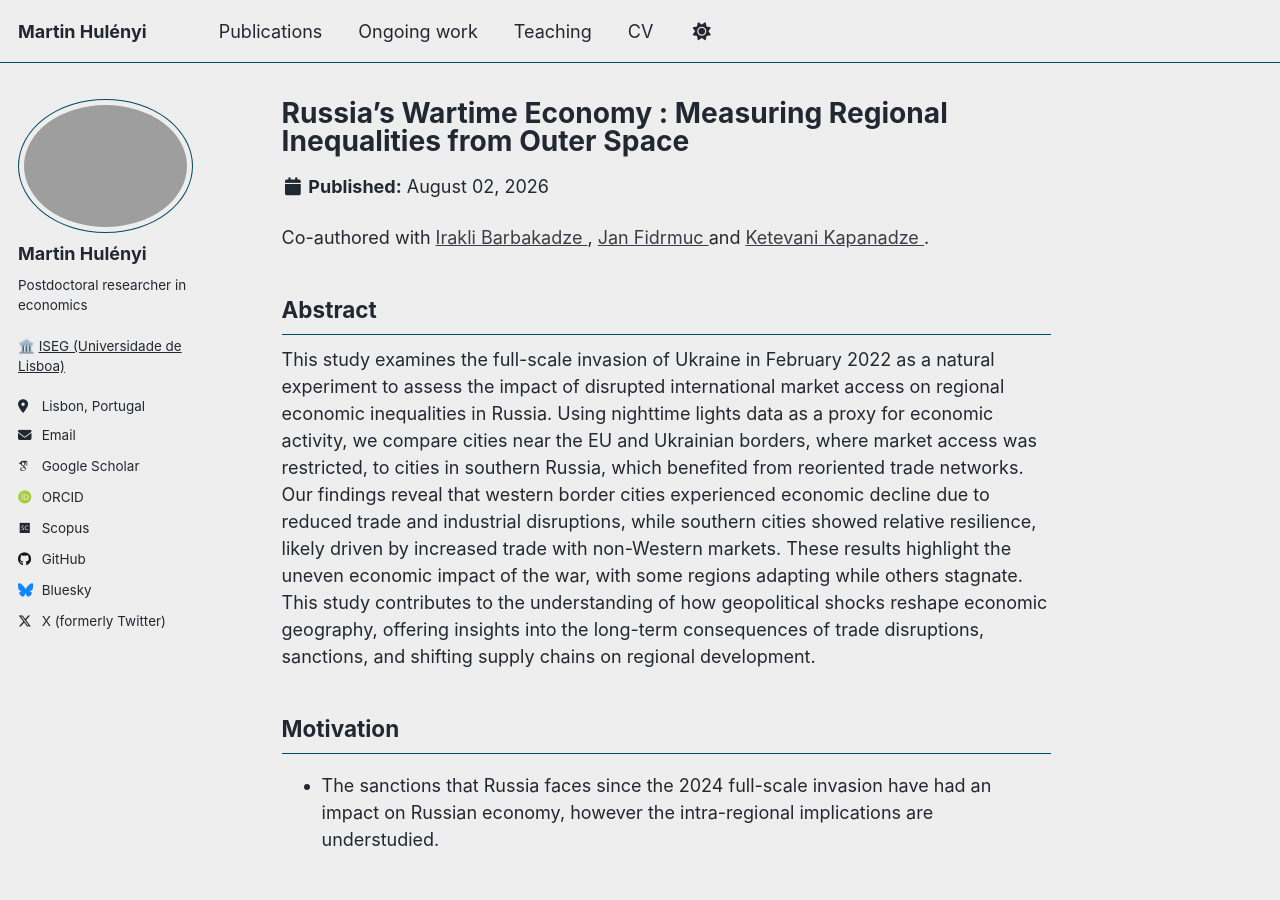
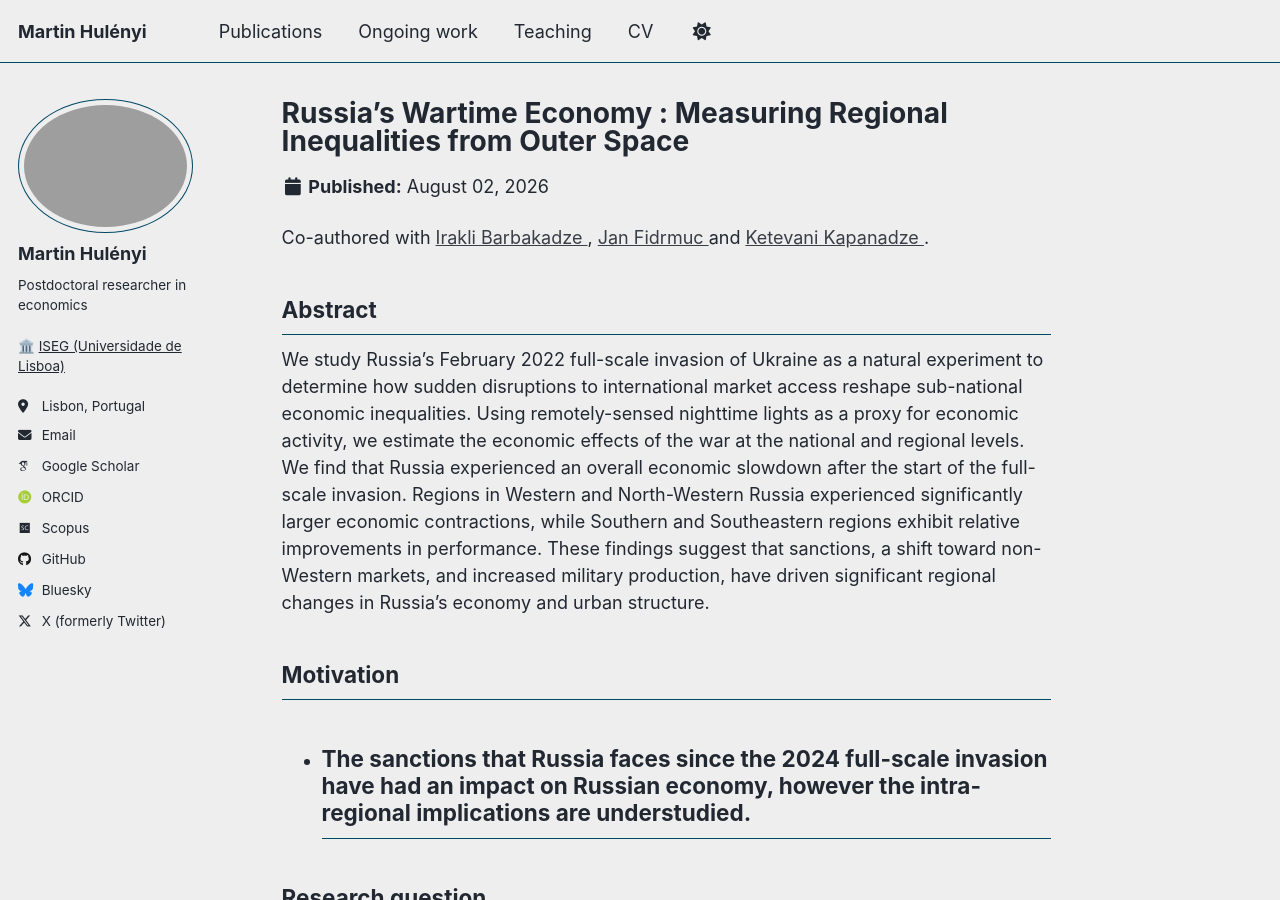
Before and after one commit to martinhulenyi/martinhulenyi.github.io, a Jekyll site: the page built from _ongoing_work/04_russia_sanctions.md, in a window 1280 px wide and 900 px high. Built offline with Jekyll 4.4.1, drawn with Linux system fonts in a browser that asks for light colours; some web fonts are replaced; some of the changed text lies outside the part shown.

Commit message:
Update 04_russia_sanctions.md

```diff
--- a/_ongoing_work/04_russia_sanctions.md
+++ b/_ongoing_work/04_russia_sanctions.md
@@ -4,20 +4,20 @@ collection: ongoing_work
 category: manuscripts
 #date: 2023-07-07
 #venue: "Regional Studies 58(3)"
-#paperurl: "https://www.tandfonline.com/doi/full/10.1080/00343404.2023.2217214"
-permalink: /publication/russia_sanctions/
-#bibtexurl: "https://raw.githubusercontent.com/martinhulenyi/martinhulenyi.github.io/master/files/fidrmuc_et_al_2023.bib"
+paperurl: "https://martinhulenyi.github.io/files/costs_of_russian_invasion.pdf"
+permalink: /publication/costs_of_invasion/
+bibtexurl: "https://raw.githubusercontent.com/martinhulenyi/martinhulenyi.github.io/master/files/barbakadze_et_al_2026.bib"
 
 # Shows on the publications OVERVIEW only:
-excerpt: "This study examines the full-scale invasion of Ukraine in February 2022 as a natural experiment to assess the impact of disrupted international market access on regional economic inequalities in Russia. Using nighttime lights data as a proxy for economic activity, we compare cities near the EU and Ukrainian borders, where market access was restricted, to cities in southern Russia, which benefited from reoriented trade networks. Our findings reveal that western border cities experienced economic decline due to reduced trade and industrial disruptions, while southern cities showed relative resilience, likely driven by increased trade with non-Western markets. These results highlight the uneven economic impact of the war, with some regions adapting while others stagnate. This study contributes to the understanding of how geopolitical shocks reshape economic geography, offering insights into the long-term consequences of trade disruptions, sanctions, and shifting supply chains on regional development."
+excerpt: "We study Russia's February 2022 full-scale invasion of Ukraine as a natural experiment to determine how sudden disruptions to international market access reshape sub-national economic inequalities. Using remotely-sensed nighttime lights as a proxy for economic activity, we estimate the economic effects of the war at the national and regional levels. We find that Russia experienced an overall economic slowdown after the start of the full-scale invasion. Regions in Western and North-Western Russia experienced significantly larger economic contractions, while Southern and Southeastern regions exhibit relative improvements in performance. These findings suggest that sanctions, a shift toward non-Western markets, and increased military production, have driven significant regional changes in Russia’s economy and urban structure."
 ---
 Co-authored with <a href="https://www.kcl.ac.uk/people/irakli-barbakadze" target="_blank" rel="noopener"> Irakli Barbakadze </a>, <a href="http://www.fidrmuc.net" target="_blank" rel="noopener"> Jan Fidrmuc </a> and <a href="https://www.ketevanikapanadze.com/" target="_blank" rel="noopener"> Ketevani Kapanadze </a>.
 
 ## Abstract
-This study examines the full-scale invasion of Ukraine in February 2022 as a natural experiment to assess the impact of disrupted international market access on regional economic inequalities in Russia. Using nighttime lights data as a proxy for economic activity, we compare cities near the EU and Ukrainian borders, where market access was restricted, to cities in southern Russia, which benefited from reoriented trade networks. Our findings reveal that western border cities experienced economic decline due to reduced trade and industrial disruptions, while southern cities showed relative resilience, likely driven by increased trade with non-Western markets. These results highlight the uneven economic impact of the war, with some regions adapting while others stagnate. This study contributes to the understanding of how geopolitical shocks reshape economic geography, offering insights into the long-term consequences of trade disruptions, sanctions, and shifting supply chains on regional development.
-
+We study Russia's February 2022 full-scale invasion of Ukraine as a natural experiment to determine how sudden disruptions to international market access reshape sub-national economic inequalities. Using remotely-sensed nighttime lights as a proxy for economic activity, we estimate the economic effects of the war at the national and regional levels. We find that Russia experienced an overall economic slowdown after the start of the full-scale invasion. Regions in Western and North-Western Russia experienced significantly larger economic contractions, while Southern and Southeastern regions exhibit relative improvements in performance. These findings suggest that sanctions, a shift toward non-Western markets, and increased military production, have driven significant regional changes in Russia’s economy and urban structure.
 ## Motivation
 - The  sanctions that Russia faces since the 2024 full-scale invasion have had an impact on Russian economy, however the intra-regional implications are understudied.
+-
 
 ## Research question
 - What is the impact of the full-scale invasion of Ukraine on the economic development of cities and regions?
```
